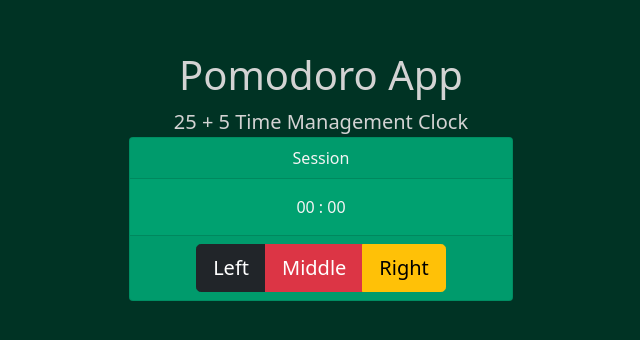
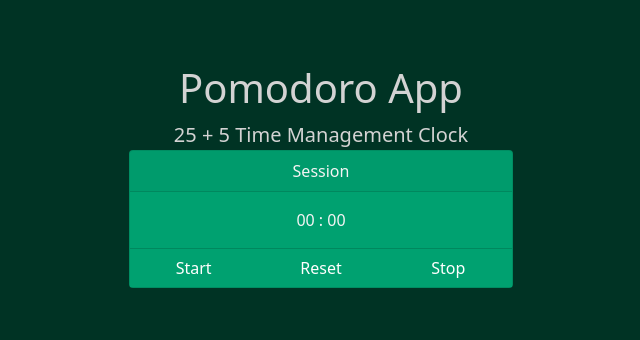
Before and after one commit to A3AJAGBE/react-pomodoro-app, a React (Create React App) app: page / in a window 1280 px wide. Shown: the part 224-564 px from the top of the page, without its empty margins (319-959 px from the left). Built offline with nearby package versions, Linux system fonts and the light colour scheme.

Commit message:
Refactor card footer button

```diff
--- a/src/App.js
+++ b/src/App.js
@@ -2,7 +2,6 @@ import './App.css';
 import 'bootstrap/dist/css/bootstrap.min.css';
 import Container from 'react-bootstrap/Container';
 import Card from 'react-bootstrap/Card';
-import ButtonGroup from 'react-bootstrap/ButtonGroup';
 import Button from 'react-bootstrap/Button';
 
 const App = () => {
@@ -22,12 +21,12 @@ const App = () => {
 						</Card.Text>
 
 					</Card.Body>
-					<Card.Footer className="text-muted">
-						<ButtonGroup size="lg" className="d-grid gap-2 d-md-block">
-							<Button variant="dark">Left</Button>
-							<Button variant="danger">Middle</Button>
-							<Button variant="warning">Right</Button>
-						</ButtonGroup>
+					<Card.Footer className="flex-nowrap p-0">
+						<Button className="col-4 m-0 rounded-0 Card-Btn" id="start_stop">Start</Button>
+
+						<Button className="col-4 m-0 rounded-0 Card-Btn" id="reset">Reset</Button>
+
+						<Button className="col-4 m-0 rounded-0 Card-Btn" id="stop">Stop</Button>
 					</Card.Footer>
 				</Card>
 			</div>
```
